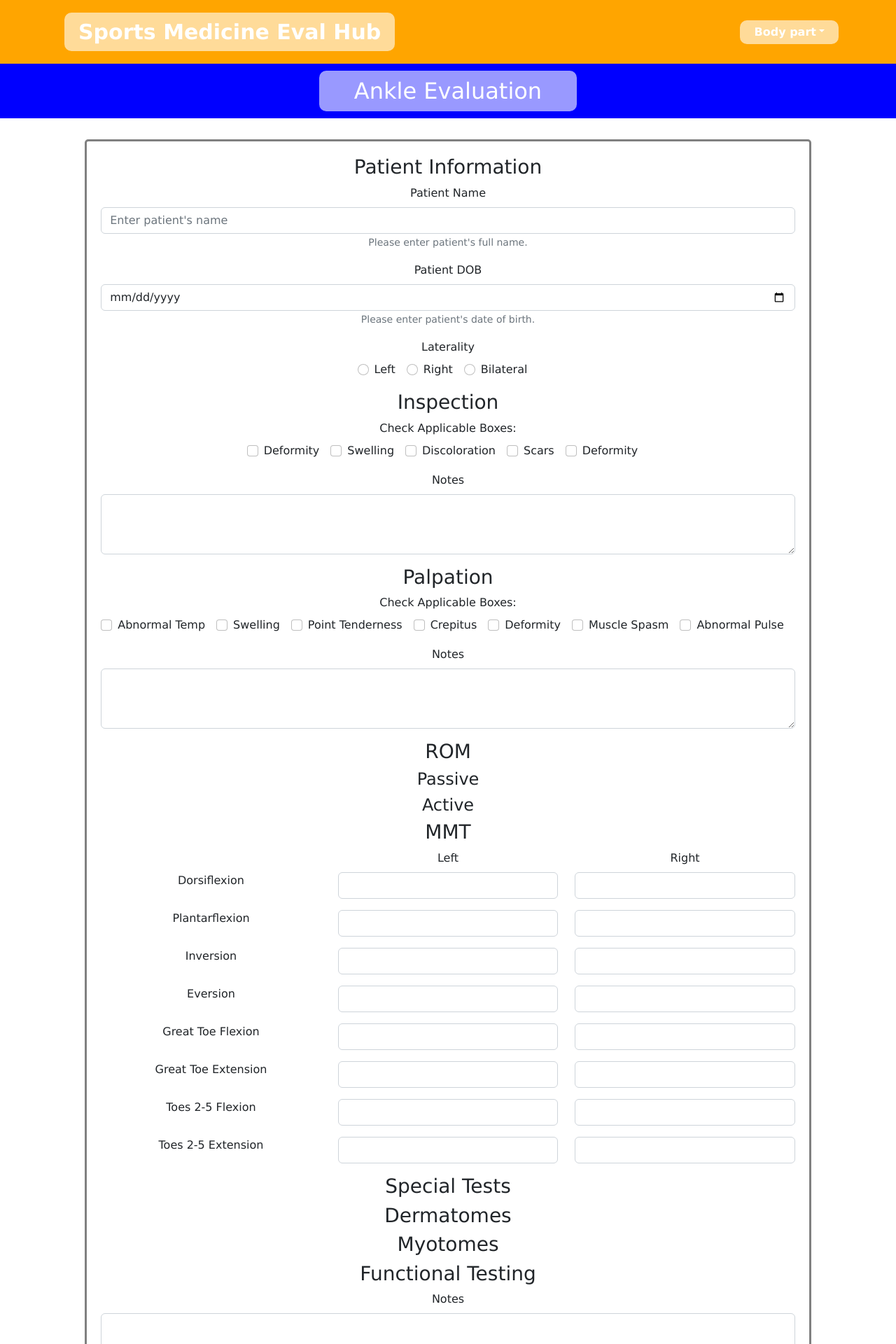
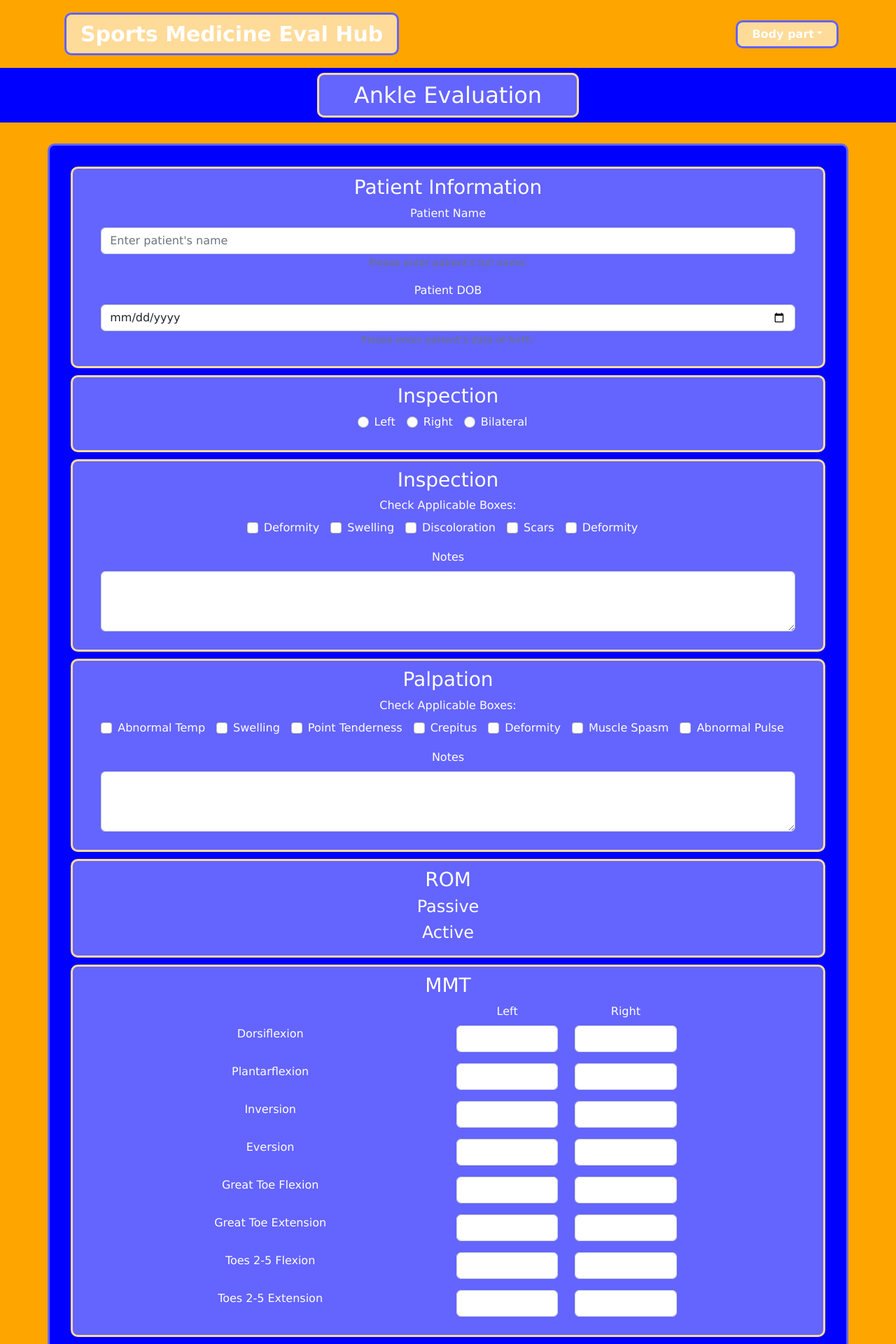
Before and after one commit to hseymoskill/injury-evaluation, a React (Create React App) app: page /ankle in a window 1280 px wide. Shown: the top 1920 px of the page at 70% size. Built offline with nearby package versions, Linux system fonts and the light colour scheme.

Commit message:
styling to show components

```diff
--- a/src/App.css
+++ b/src/App.css
@@ -1,3 +1,10 @@
+:root {
+    --brightBlue: rgb(0,0,255);
+    --brightOrange: orange;
+    --lightBlue: rgb(100, 100, 255);
+    --lightOrange: rgb(255, 219, 153);
+}
+
 * {
     margin: 0;
     padding: 0;
@@ -7,16 +14,17 @@
 
 .main {
     min-height: 85vh;
+    background-color: var(--brightOrange);
+    padding-bottom: 15px;
 }
 
 
 /* FOOTER STYLING */
 .footerContainer {
-    background-color: orange;
+    background-color: var(--brightOrange);;
     text-align: center;
     padding: 8px;
     color: white;
-    margin-top: 15px;;
 }
 
 .footerContainer h6 {
@@ -30,9 +38,19 @@
 }
 
 Form {
-    border: 3px solid grey;
-    border-radius: 5px;
+    border: 3px solid var(--lightBlue);
+    border-radius: 10px;
     padding: 20px;
     text-align: center;
     margin: 0px 20px;
+    background-color: var(--brightBlue);
 }
+
+.formDiv {
+    background-color: var(--lightBlue);
+    margin: 10px;
+    border: 3px solid var(--lightOrange);
+    border-radius: 10px;
+    padding: 10px 40px;
+    color: white;
+}
--- a/src/components/Evals/Ankle/index.js
+++ b/src/components/Evals/Ankle/index.js
@@ -24,7 +24,7 @@ function Ankle() {
       <Header title="Ankle Evaluation" />
       <div className="pageContainer">
         <Form className="">
-          <div id="patientDiv">
+          <div id="patientDiv" className=" formDiv">
             <h3>Patient Information</h3>
             <Form.Group className="mb-3" controlId="text">
               <Form.Label>Patient Name</Form.Label>
@@ -43,9 +43,10 @@ function Ankle() {
             </Form.Group>
           </div>
 
-          <div id="lateralityDiv">
+          <div id="lateralityDiv" className=" formDiv">
+          <h3>Inspection</h3>
             <Form.Group className="mb-3" controlId="laterality">
-              <Form.Label>Laterality</Form.Label>
+              {/* <Form.Label>Laterality</Form.Label> */}
               <div key={`inline-radio`} className="mb-3">
                 <Form.Check
                   inline
@@ -72,7 +73,7 @@ function Ankle() {
             </Form.Group>
           </div>
 
-          <div id="inspectionDiv">
+          <div id="inspectionDiv" className=" formDiv">
             <h3>Inspection</h3>
 
             <Form.Group className="mb-3" controlId="inspectionCheck">
@@ -121,7 +122,7 @@ function Ankle() {
             </Form.Group>
           </div>
 
-          <div id="palpationDiv">
+          <div id="palpationDiv" className=" formDiv">
             <h3>Palpation</h3>
             <Form.Group className="mb-3" controlId="palpationCheck">
               <Form.Label>Check Applicable Boxes:</Form.Label>
@@ -183,31 +184,31 @@ function Ankle() {
             </Form.Group>
           </div>
 
-          <div id="romDiv">
+          <div id="romDiv" className=" formDiv">
             <h3>ROM</h3>
             <h4>Passive</h4>
             <h4>Active</h4>
           </div>
 
-          <div id="mmtDiv">
+          <div id="mmtDiv" className=" formDiv">
             <h3>MMT</h3>
 
             <Row>
-              <Form.Label as={Col}></Form.Label>
-              <Form.Label as={Col}>Left</Form.Label>
-              <Form.Label as={Col}>Right</Form.Label>
+              <Form.Label as={Col} xs={6}></Form.Label>
+              <Form.Label as={Col} xs={2}>Left</Form.Label>
+              <Form.Label as={Col} xs={2}>Right</Form.Label>
             </Row>
 
             <Row className="mb-3">
-              <Form.Label as={Col}>Dorsiflexion</Form.Label>
-              <Form.Group as={Col} controlId="dorsiLeftStrength">
+              <Form.Label as={Col} xs={6}>Dorsiflexion</Form.Label>
+              <Form.Group as={Col} xs={2} controlId="dorsiLeftStrength">
                 <Form.Control as="select" name="leftStrength">
                   {strengthOptions.map((val) => (
                     <option value={val}>{val}</option>
                   ))}
                 </Form.Control>
               </Form.Group>
-              <Form.Group as={Col} controlId="dorsiRightStrength">
+              <Form.Group as={Col} xs={2} controlId="dorsiRightStrength">
                 <Form.Control as="select" name="rightStrength">
                   {strengthOptions.map((val) => (
                     <option value={val}>{val}</option>
@@ -217,15 +218,15 @@ function Ankle() {
             </Row>
 
             <Row className="mb-3">
-              <Form.Label as={Col}>Plantarflexion</Form.Label>
-              <Form.Group as={Col} controlId="plantarLeftStrength">
+              <Form.Label as={Col} xs={6}>Plantarflexion</Form.Label>
+              <Form.Group as={Col} xs={2} controlId="plantarLeftStrength">
                 <Form.Control as="select" name="leftStrength">
                   {strengthOptions.map((val) => (
                     <option value={val}>{val}</option>
                   ))}
                 </Form.Control>
               </Form.Group>
-              <Form.Group as={Col} controlId="plantarRightStrength">
+              <Form.Group as={Col} xs={2} controlId="plantarRightStrength">
                 <Form.Control as="select" name="rightStrength">
                   {strengthOptions.map((val) => (
                     <option value={val}>{val}</option>
@@ -235,15 +236,15 @@ function Ankle() {
             </Row>
 
             <Row className="mb-3">
-              <Form.Label as={Col}>Inversion</Form.Label>
-              <Form.Group as={Col} controlId="inversionLeftStrength">
+              <Form.Label as={Col} xs={6}>Inversion</Form.Label>
+              <Form.Group as={Col} xs={2} controlId="inversionLeftStrength">
                 <Form.Control as="select" name="leftStrength">
                   {strengthOptions.map((val) => (
                     <option value={val}>{val}</option>
                   ))}
                 </Form.Control>
               </Form.Group>
-              <Form.Group as={Col} controlId="inversionRightStrength">
+              <Form.Group as={Col} xs={2} controlId="inversionRightStrength">
                 <Form.Control as="select" name="rightStrength">
                   {strengthOptions.map((val) => (
                     <option value={val}>{val}</option>
@@ -253,15 +254,15 @@ function Ankle() {
             </Row>
 
             <Row className="mb-3">
-              <Form.Label as={Col}>Eversion</Form.Label>
-              <Form.Group as={Col} controlId="eversionLeftStrength">
+              <Form.Label as={Col} xs={6}>Eversion</Form.Label>
+              <Form.Group as={Col} xs={2} controlId="eversionLeftStrength">
                 <Form.Control as="select" name="leftStrength">
                   {strengthOptions.map((val) => (
                     <option value={val}>{val}</option>
                   ))}
                 </Form.Control>
               </Form.Group>
-              <Form.Group as={Col} controlId="eversionRightStrength">
+              <Form.Group as={Col} xs={2} controlId="eversionRightStrength">
                 <Form.Control as="select" name="rightStrength">
                   {strengthOptions.map((val) => (
                     <option value={val}>{val}</option>
@@ -271,15 +272,15 @@ function Ankle() {
             </Row>
 
             <Row className="mb-3">
-              <Form.Label as={Col}>Great Toe Flexion</Form.Label>
-              <Form.Group as={Col} controlId="greatToeFlexLeftStrength">
+              <Form.Label as={Col} xs={6}>Great Toe Flexion</Form.Label>
+              <Form.Group as={Col} xs={2} controlId="greatToeFlexLeftStrength">
                 <Form.Control as="select" name="leftStrength">
                   {strengthOptions.map((val) => (
                     <option value={val}>{val}</option>
                   ))}
                 </Form.Control>
               </Form.Group>
-              <Form.Group as={Col} controlId="greatToeFlexRightStrength">
+              <Form.Group as={Col} xs={2} controlId="greatToeFlexRightStrength">
                 <Form.Control as="select" name="rightStrength">
                   {strengthOptions.map((val) => (
                     <option value={val}>{val}</option>
@@ -289,15 +290,15 @@ function Ankle() {
             </Row>
 
             <Row className="mb-3">
-              <Form.Label as={Col}>Great Toe Extension</Form.Label>
-              <Form.Group as={Col} controlId="greatToeExtensionLeftStrength">
+              <Form.Label as={Col} xs={6}>Great Toe Extension</Form.Label>
+              <Form.Group as={Col} xs={2} controlId="greatToeExtensionLeftStrength">
                 <Form.Control as="select" name="leftStrength">
                   {strengthOptions.map((val) => (
                     <option value={val}>{val}</option>
                   ))}
                 </Form.Control>
               </Form.Group>
-              <Form.Group as={Col} controlId="greatToeExtensionRightStrength">
+              <Form.Group as={Col} xs={2} controlId="greatToeExtensionRightStrength">
                 <Form.Control as="select" name="rightStrength">
                   {strengthOptions.map((val) => (
                     <option value={val}>{val}</option>
@@ -307,15 +308,15 @@ function Ankle() {
             </Row>
 
             <Row className="mb-3">
-              <Form.Label as={Col}>Toes 2-5 Flexion</Form.Label>
-              <Form.Group as={Col} controlId="smallToesFlexLeftStrength">
+              <Form.Label as={Col} xs={6}>Toes 2-5 Flexion</Form.Label>
+              <Form.Group as={Col} xs={2} controlId="smallToesFlexLeftStrength">
                 <Form.Control as="select" name="leftStrength">
                   {strengthOptions.map((val) => (
                     <option value={val}>{val}</option>
                   ))}
                 </Form.Control>
               </Form.Group>
-              <Form.Group as={Col} controlId="smallToesFlexRightStrength">
+              <Form.Group as={Col} xs={2} controlId="smallToesFlexRightStrength">
                 <Form.Control as="select" name="rightStrength">
                   {strengthOptions.map((val) => (
                     <option value={val}>{val}</option>
@@ -325,15 +326,15 @@ function Ankle() {
             </Row>
 
             <Row className="mb-3">
-              <Form.Label as={Col}>Toes 2-5 Extension</Form.Label>
-              <Form.Group as={Col} controlId="smallToesExtensionLeftStrength">
+              <Form.Label as={Col} xs={6}>Toes 2-5 Extension</Form.Label>
+              <Form.Group as={Col} xs={2} controlId="smallToesExtensionLeftStrength">
                 <Form.Control as="select" name="leftStrength">
                   {strengthOptions.map((val) => (
                     <option value={val}>{val}</option>
                   ))}
                 </Form.Control>
               </Form.Group>
-              <Form.Group as={Col} controlId="smallToesExtensionRightStrength">
+              <Form.Group as={Col} xs={2} controlId="smallToesExtensionRightStrength">
                 <Form.Control as="select" name="rightStrength">
                   {strengthOptions.map((val) => (
                     <option value={val}>{val}</option>
@@ -343,19 +344,19 @@ function Ankle() {
             </Row>
           </div>
 
-          <div id="specialTestsDiv">
+          <div id="specialTestsDiv" className=" formDiv">
             <h3>Special Tests</h3>
           </div>
 
-          <div id="dermDiv">
+          <div id="dermDiv" className=" formDiv">
             <h3>Dermatomes</h3>
           </div>
 
-          <div id="myoDiv">
+          <div id="myoDiv" className=" formDiv">
             <h3>Myotomes</h3>
           </div>
 
-          <div id="functionalDiv">
+          <div id="functionalDiv" className="formDiv">
             <h3>Functional Testing</h3>
             <Form.Group className="mb-3" controlId="functionalNotes">
               <Form.Label>Notes</Form.Label>
--- a/src/components/Home/index.js
+++ b/src/components/Home/index.js
@@ -7,6 +7,7 @@ function Home() {
       <Header title="Home Page" />
       <div className="pageContainer">
         <Form className="w-80">
+          <div className="formDiv">
           <Form.Group className="mb-3" controlId="formBasicBodyPart">
             <Form.Label>What body part would you like to evaluate?</Form.Label>
             <Form.Control
@@ -21,6 +22,7 @@ function Home() {
             </Form.Control>
           </Form.Group>
           <Button variant="primary">Next</Button>
+          </div>
         </Form>
       </div>
     </div>
--- a/src/components/Page/Header.css
+++ b/src/components/Page/Header.css
@@ -1,5 +1,5 @@
 header {
-    background-color: rgb(0,0,255);
+    background-color: var(--brightBlue);
     padding: 20px;
     text-align: center;
     margin-bottom: 30px;
@@ -7,9 +7,10 @@ header {
 
 header h2 {
     color: white;
-    background-color: rgb(153, 153, 255);
+    background-color: var(--lightBlue);
     padding: 10px 50px;
     border-radius: 10px;
+    border: 3px solid var(--lightOrange);
 
     display: inline;
     margin: 10px;
--- a/src/components/Page/NavBar.css
+++ b/src/components/Page/NavBar.css
@@ -1,21 +1,23 @@
 .navBarContainer {
-    background-color: rgb(255,165,0);
+    background-color: var(--brightOrange);
 }
 
 #brand {
     color: white !important;
     font-weight: bolder;
     font-size: 30px;
-    background-color: rgb(255, 219, 153);
+    background-color: var(--lightOrange);
     padding: 5px 20px;
     border-radius: 10px;
+    border: 3px solid var(--lightBlue);
     margin: 10px;
 }
 
 #basic-nav-dropdown {
     color: white;
     font-weight: bold;
-    background-color: rgb(255, 219, 153);
+    background-color: var(--lightOrange);
     padding: 5px 20px;
     border-radius: 10px;
+    border: 3px solid var(--lightBlue);
 }
```
